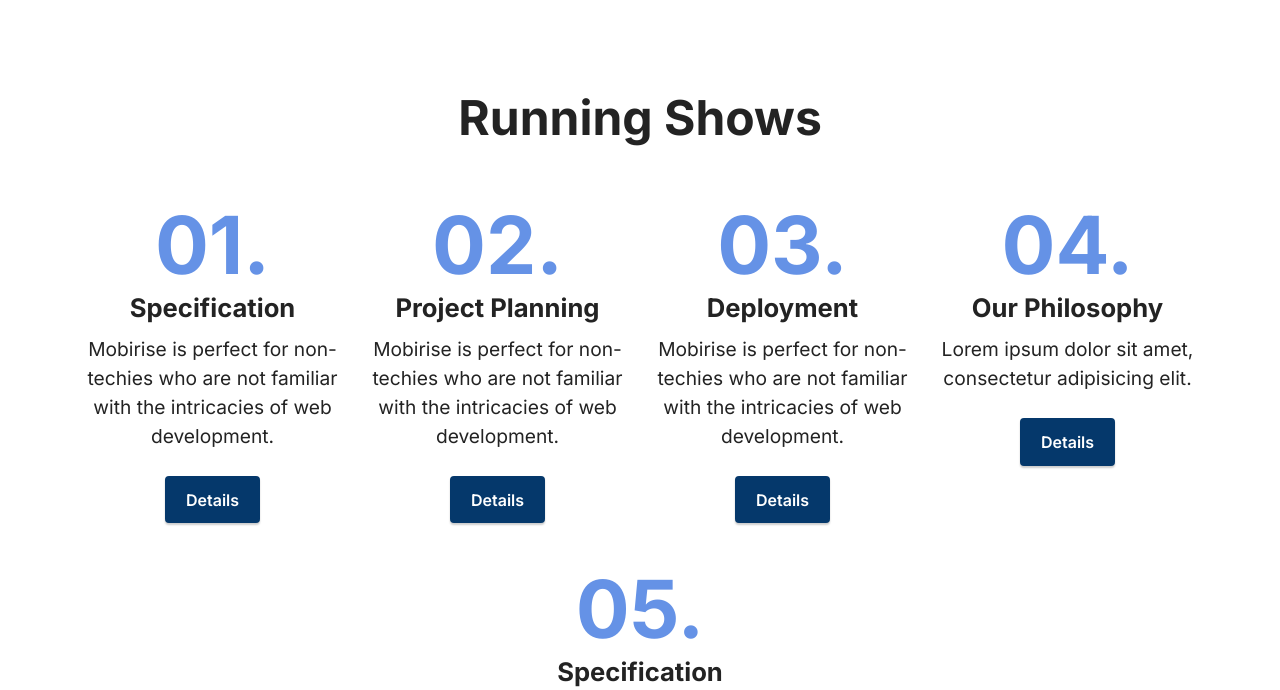
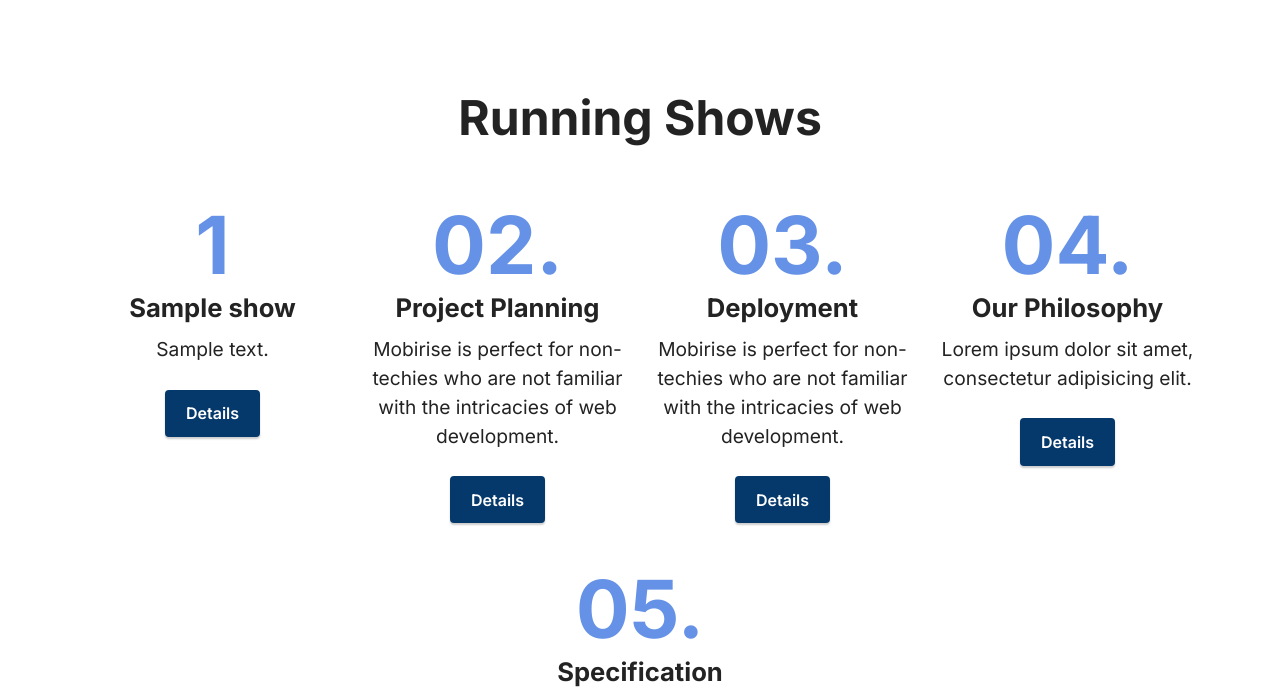
Before and after one commit to Furqan-Ahmed-Shariff/amusement_park, a Django app: page /index/shows in a window 1280 px wide. Shown: the part 804-1494 px from the top of the page. Run offline with Django 4.2, Linux system fonts and the light colour scheme; tables that the repository leaves empty hold one stand-in row (values such as "Sample post"); parts of the project's set-up code (start-up, migrations or seed data) failed here and were passed over; some libraries are stand-ins or nearby versions; some web fonts are replaced.

Commit message:
base html integrate

```diff
--- a/park_app/templates/park_app/rides.html
+++ b/park_app/templates/park_app/rides.html
@@ -32,7 +32,7 @@
             <div class="card p-4 p-md-3 col-md-6 col-lg-3">
                 <div class="card-box">
                     <div class="title">
-                        <span class="num mbr-fonts-style display-1"><strong>{{counter}}.</strong></span>
+                        <span class="num mbr-fonts-style display-1"><strong>{{ride.id}}.</strong></span>
                     </div>
                     <h4 class="card-title mbr-fonts-style display-5">
                         <strong>{{ride.Name}}</strong>
@@ -40,6 +40,9 @@
                     <p class="mbr-text card-text mbr-fonts-style display-7">
                         {{ride.Description}}
                     </p>
+                    <div class="mbr-section-btn">
+                        <a class="btn btn-primary display-4" href="https://mobiri.se">Details</a>
+                    </div>
                 </div>
             </div>
             {% endfor %}
--- a/park_app/templates/park_app/shows.html
+++ b/park_app/templates/park_app/shows.html
@@ -37,23 +37,24 @@
         </div>
         <!-- col-12 col-md-6 col-lg-4 -->
         <div class="row justify-content-center content-row mt-4">
+            {% for show in shows %}
             <div class="card p-4 p-md-3 col-md-6 col-lg-3">
                 <div class="card-box">
                     <div class="title">
-                        <span class="num mbr-fonts-style display-1"><strong>01.</strong></span>
+                        <span class="num mbr-fonts-style display-1"><strong>{{show.id}}</strong></span>
                     </div>
                     <h4 class="card-title mbr-fonts-style display-5">
-                        <strong>Specification</strong>
+                        <strong>{{show.Name}}</strong>
                     </h4>
                     <p class="mbr-text card-text mbr-fonts-style display-7">
-                        Mobirise is perfect for non-techies who are not familiar with the intricacies of web
-                        development.
+                        {{show.Description}}
                     </p>
                     <div class="mbr-section-btn">
                         <a class="btn btn-primary display-4" href="https://mobiri.se">Details</a>
                     </div>
                 </div>
             </div>
+            {% endfor %}
             <div class="card p-4 p-md-3 col-md-6 col-lg-3">
                 <div class="card-box">
                     <div class="title">
```
Also changed, not shown: park_app/templates/park_app/stalls.html (+4 -4 lines).
